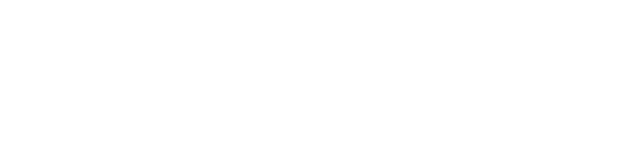
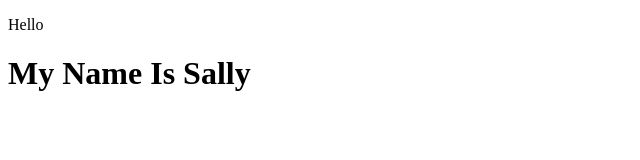
Before and after one commit to sallymarie-dev/CodeBox, a plain HTML site: page index.html in a window 1280 px wide. Shown: the whole page, without its empty margins (0-640 px from the left). Drawn offline with Linux system fonts and the light colour scheme.

Commit message:
Add paragraph and heading with Emmet

```diff
--- a/index.html
+++ b/index.html
@@ -6,6 +6,7 @@
     <title>CS Rocks</title>
 </head>
 <body>
-
+    <p>Hello</p>
+    <h1>My Name Is Sally</h1>
 </body>
 </html>
```
